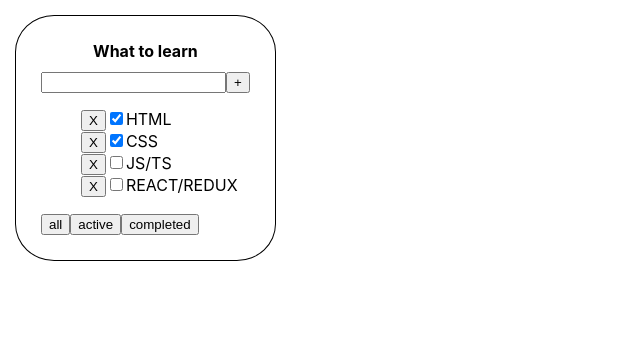
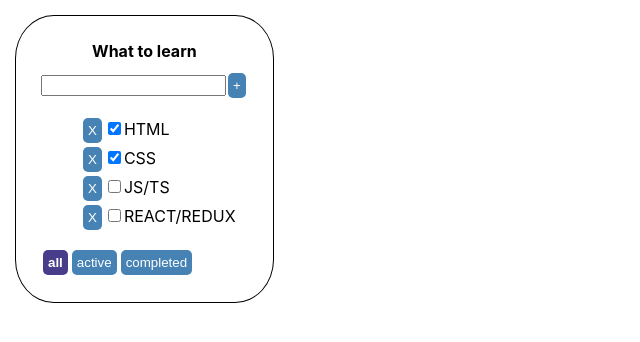
Before and after one commit to MargaretGoncharenko/TodolistLikeTrello, a React (Create React App) app: page / in a window 1280 px wide. Shown: the top 342 px of the page, without its empty margins (0-640 px from the left). Built offline with nearby package versions, Linux system fonts and the light colour scheme.

Commit message:
Styling filter buttons, highlighting the active button

```diff
--- a/src/App.tsx
+++ b/src/App.tsx
@@ -53,6 +53,7 @@
                       addNewTask={AddNewTask}
                       changeTasksFilter={ChangeTasksFilter}
                       changeTaskStatus={changeTaskStatus}
+                      filter={filter}
             />
         </div>
     )
--- a/src/TodoList.tsx
+++ b/src/TodoList.tsx
@@ -9,6 +9,7 @@
     addNewTask: (text: string) => void
     changeTasksFilter: (value: filterType) => void
     changeTaskStatus: (taskID: string, changedStatus: boolean) => void
+    filter: filterType
 
 }
 export const Todolist = (props: TodolistProps) => {
@@ -67,9 +68,15 @@
                     })
                 }
             </ul>
-            <button onClick={onAllFilterClickHandler}>all</button>
-            <button onClick={onActiveFilterClickHandler}>active</button>
-            <button onClick={onCompletedFilterClickHandler}>completed</button>
+            <button className={props.filter === "all" ? "activeButton" : ""}
+                    onClick={onAllFilterClickHandler}>all
+            </button>
+            <button className={props.filter === "active" ? "activeButton" : ""}
+                    onClick={onActiveFilterClickHandler}>active
+            </button>
+            <button className={props.filter === "completed" ? "activeButton" : ""}
+                    onClick={onCompletedFilterClickHandler}>completed
+            </button>
         </div>
     )
 }
--- a/src/Todolist.css
+++ b/src/Todolist.css
@@ -7,9 +7,26 @@
     margin-bottom: 10px;
     font-weight: bold;
 }
-.error{
+
+.error {
     border: 1px solid red;
 }
-.errorMessage{
+
+.errorMessage {
     color: red;
 }
+
+button {
+    background-color: steelblue;
+    color: white;
+    border-radius: 5px;
+    border: none;
+    padding: 5px;
+    margin: 2px;
+}
+
+.activeButton {
+    background-color: darkslateblue;
+    color: white;
+    font-weight: bold;
+}
```
